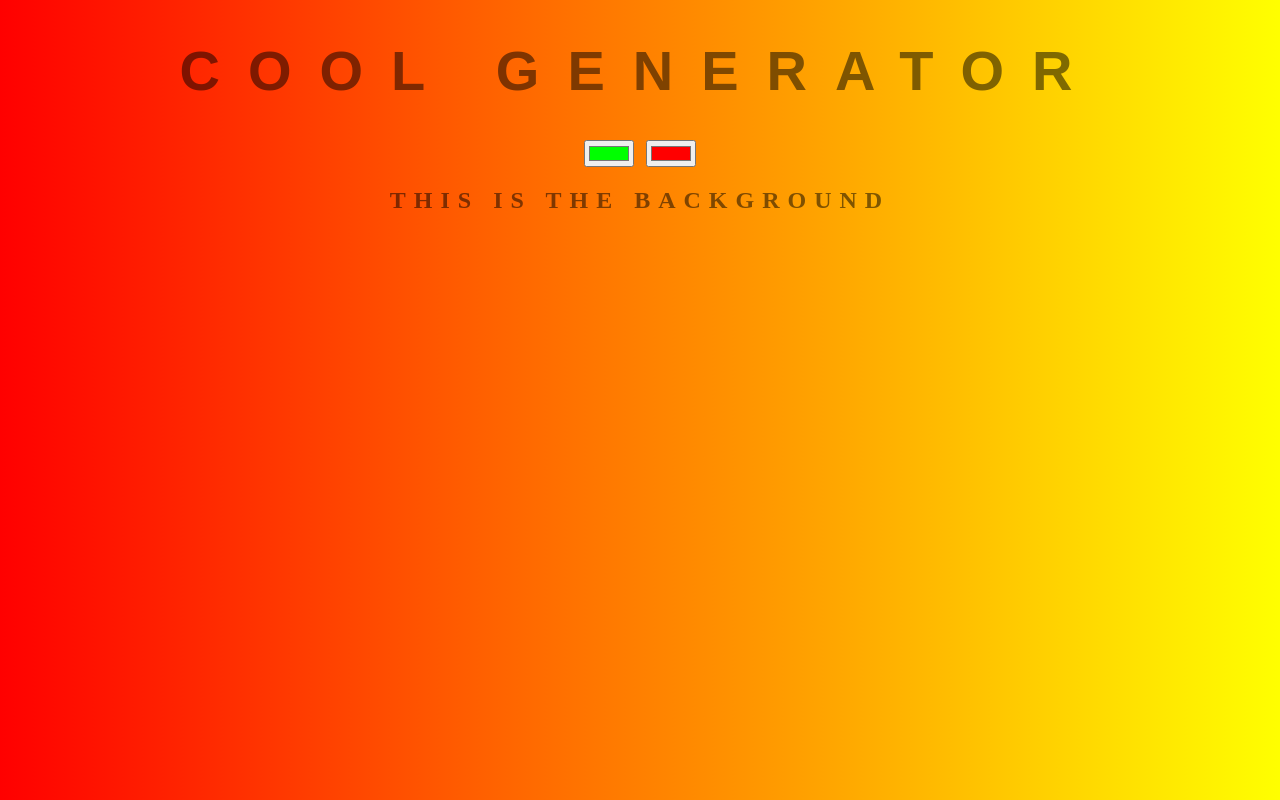
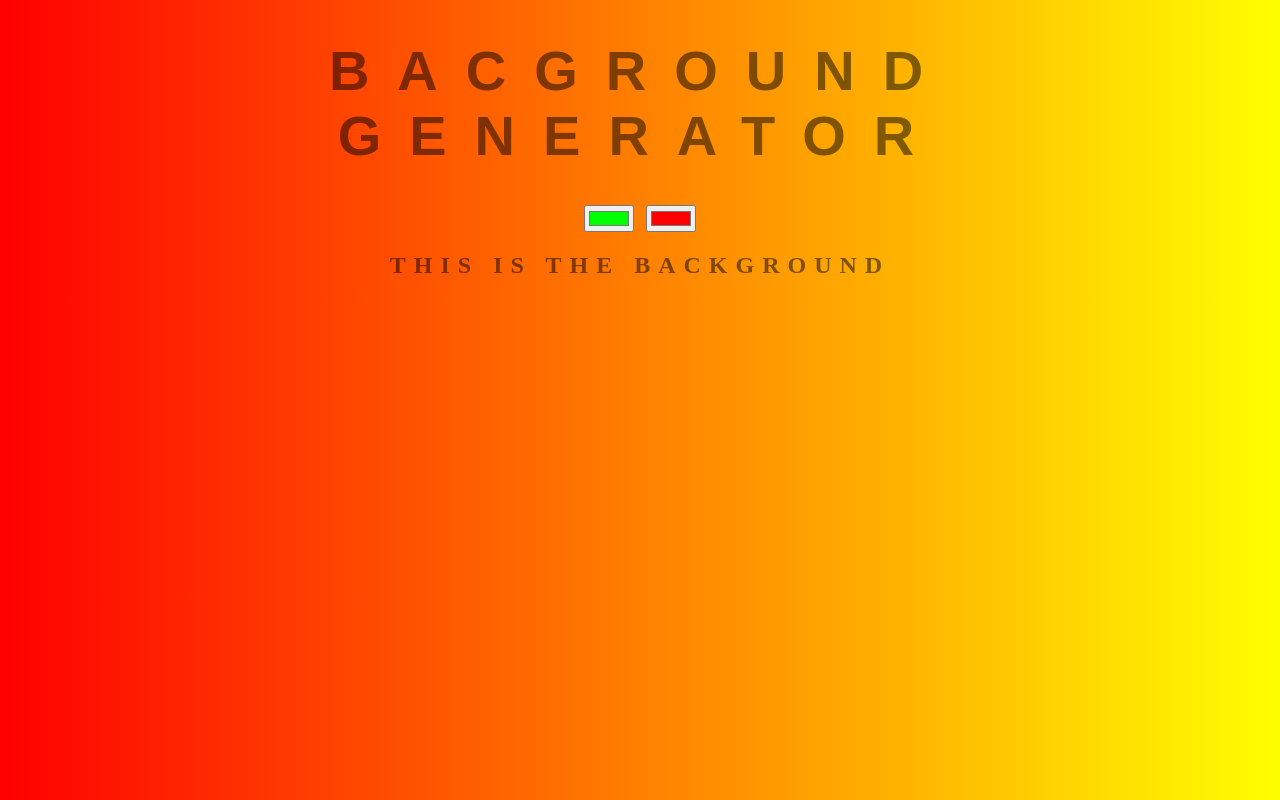
Before and after one commit to Kanidja22/background-generator, a plain HTML site: page index.html in a window 1280 px wide. Drawn offline with Linux system fonts and the light colour scheme.

Commit message:
vracanje na staro

```diff
--- a/index.html
+++ b/index.html
@@ -7,7 +7,7 @@
 	<title>Gradient Bakcground</title>
 </head>
 <body id="gradient">
-	<h1>COOL Generator</h1>
+	<h1>Bacground Generator</h1>
 	<input  class="color1" type="color" name="color1" value="#00ff00">
 	<input  class="color2" type="color" name="color2" value="#ff0000">
 	<h2>This is the background</h2>
```
